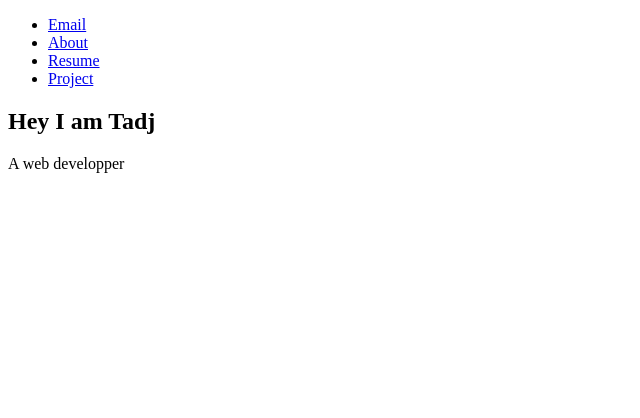
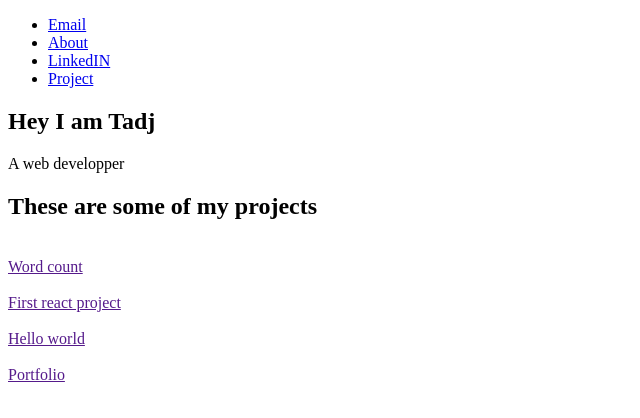
Before and after one commit to csc473s2019-webdev/hw3-p4-personal-portfolio-practice-with-html-css-TadjM, a plain HTML site: page index.html in a window 1280 px wide. Shown: the whole page, without its empty margins (0-640 px from the left). Drawn offline with Linux system fonts and the light colour scheme.

Commit message:
Added project section

```diff
--- a/index.html
+++ b/index.html
@@ -8,16 +8,33 @@
 </head>
 <body>
    <nav>
-      <ul id="" >
+      <ul id="navbar" >
         <li><a href="#">Email</a></li>
         <li><a href="#">About</a></li>
-        <li><a href="#">Resume</a></li>
+        <li><a href="#">LinkedIN</a></li>
         <li><a href="#">Project</a></li>
       </ul>
    </nav>
    <div id="welcome-section">
        <h2>Hey I am Tadj</h2>
        <p>A web developper</p>
-    </div>
+   </div>
+   <div>
+   <div id="projects"   class="">
+        <h2 class="header">These are some of my projects</h2>
+        <a href="" class="">
+            <img src=""  alt="">
+              <div class="">Word count</div></a>
+        <a href="" class="">
+            <img src=""  alt="">
+              <div class="">First react project</div></a>
+        <a href="" class="">
+            <img src=""  alt="">
+              <div class="">Hello world</div></a>
+        <a href="" class="">
+            <img src=""  alt="">
+              <div class="">Portfolio</div></a>
+
+   </div>
 </body>
 </html>
```
